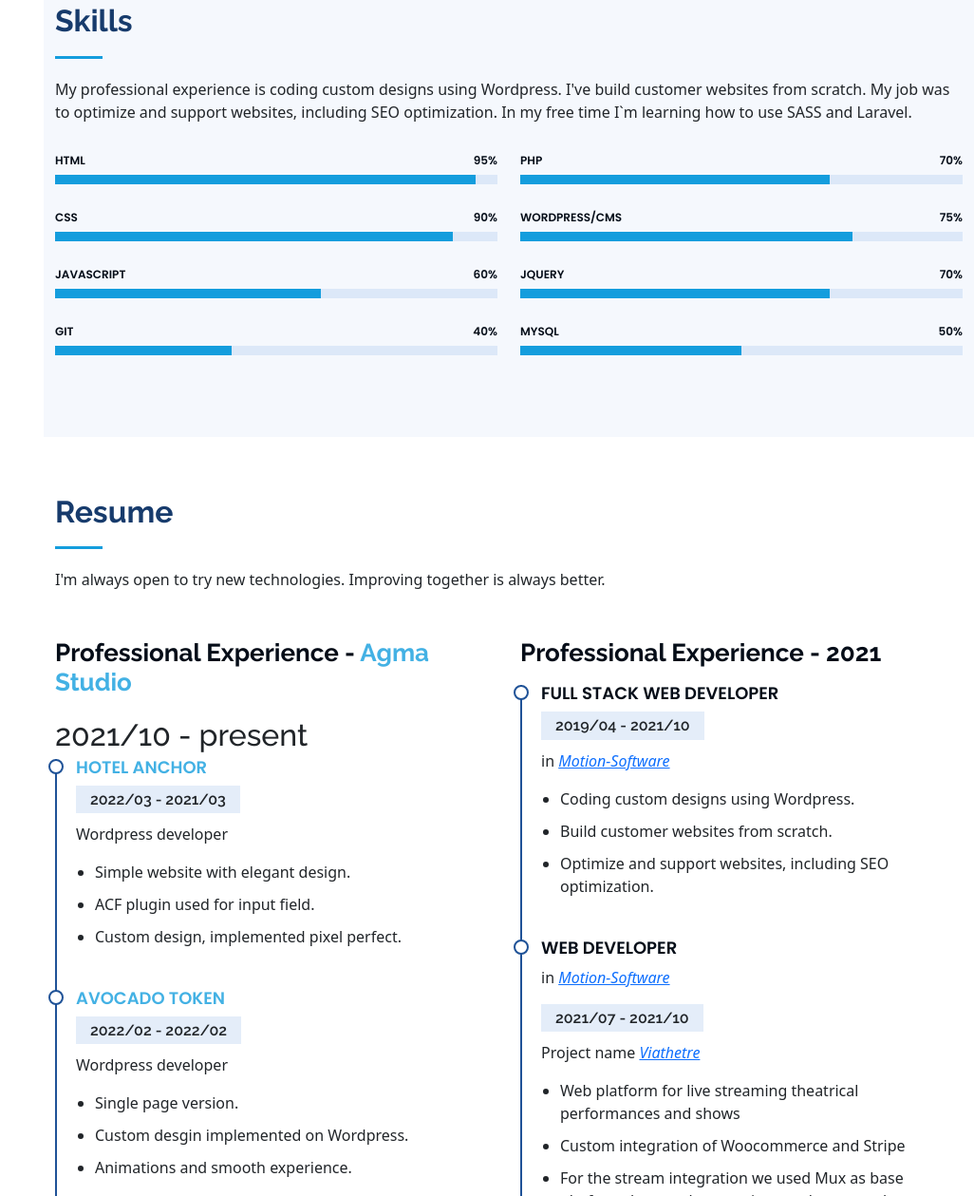
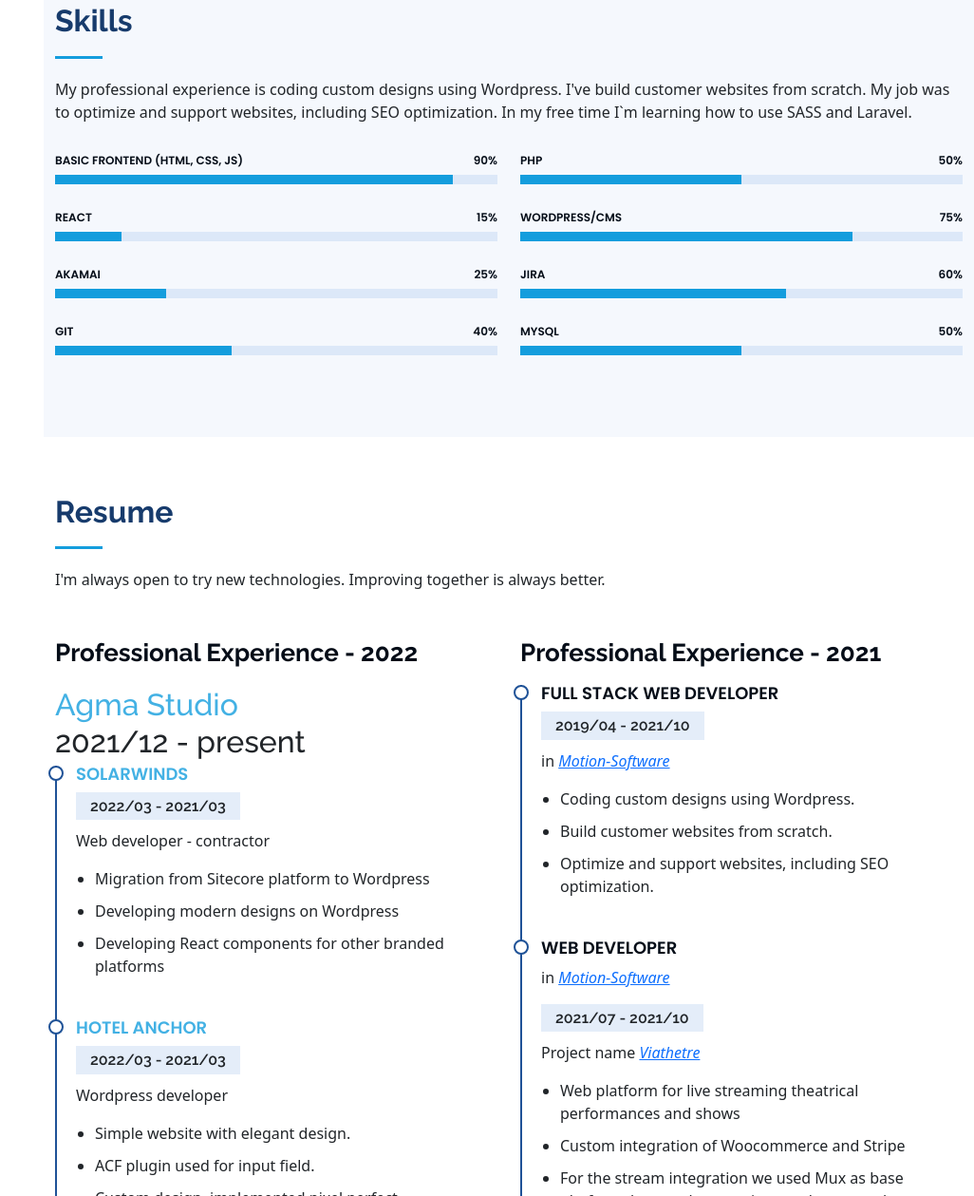
Before and after one commit to KrisKurtashev/digital-CoVer, a plain HTML site: page index.html in a window 1280 px wide. Shown: the part 1541-2800 px from the top of the page at 95% size, without its empty margins (254-1280 px from the left). Drawn offline with Linux system fonts and the light colour scheme.

Commit message:
V-2023-05-fast-update

```diff
--- a/index.html
+++ b/index.html
@@ -104,7 +104,7 @@
               </div>
               <div class="col-lg-6">
                 <ul>
-                  <li><i class="bi bi-chevron-right"></i> <strong>Age:</strong> <span>27</span></li>
+                  <li><i class="bi bi-chevron-right"></i> <strong>Age:</strong> <span>29</span></li>
                   <li><i class="bi bi-chevron-right"></i> <strong>Degree:</strong> <span>Bachelor</span></li>
                   <li><i class="bi bi-chevron-right"></i> <strong>E-mail:</strong> <a href="mailto:kristian.kurtashev@gmail.com"><span>kristian.kurtashev@gmail.com</span></a></li>
                 </ul>
@@ -134,23 +134,23 @@
           <div class="col-lg-6" data-aos="fade-up">
 
             <div class="progress">
-              <span class="skill">HTML <i class="val">95%</i></span>
-              <div class="progress-bar-wrap">
-                <div class="progress-bar" role="progressbar" aria-valuenow="95" aria-valuemin="0" aria-valuemax="100"></div>
-              </div>
-            </div>
-
-            <div class="progress">
-              <span class="skill">CSS <i class="val">90%</i></span>
+              <span class="skill">Basic Frontend (HTML, CSS, JS) <i class="val">90%</i></span>
               <div class="progress-bar-wrap">
                 <div class="progress-bar" role="progressbar" aria-valuenow="90" aria-valuemin="0" aria-valuemax="100"></div>
               </div>
             </div>
 
             <div class="progress">
-              <span class="skill">JavaScript <i class="val">60%</i></span>
+              <span class="skill">React <i class="val">15%</i></span>
               <div class="progress-bar-wrap">
-                <div class="progress-bar" role="progressbar" aria-valuenow="60" aria-valuemin="0" aria-valuemax="100"></div>
+                <div class="progress-bar" role="progressbar" aria-valuenow="15" aria-valuemin="0" aria-valuemax="100"></div>
+              </div>
+            </div>
+
+            <div class="progress">
+              <span class="skill">Akamai <i class="val">25%</i></span>
+              <div class="progress-bar-wrap">
+                <div class="progress-bar" role="progressbar" aria-valuenow="25" aria-valuemin="0" aria-valuemax="100"></div>
               </div>
             </div>
 
@@ -166,9 +166,9 @@
           <div class="col-lg-6" data-aos="fade-up" data-aos-delay="100">
 
             <div class="progress">
-              <span class="skill">PHP <i class="val">70%</i></span>
+              <span class="skill">PHP <i class="val">50%</i></span>
               <div class="progress-bar-wrap">
-                <div class="progress-bar" role="progressbar" aria-valuenow="70" aria-valuemin="0" aria-valuemax="100"></div>
+                <div class="progress-bar" role="progressbar" aria-valuenow="50" aria-valuemin="0" aria-valuemax="100"></div>
               </div>
             </div>
 
@@ -180,9 +180,9 @@
             </div>
 
             <div class="progress">
-              <span class="skill">jQuery <i class="val">70%</i></span>
+              <span class="skill">Jira <i class="val">60%</i></span>
               <div class="progress-bar-wrap">
-                <div class="progress-bar" role="progressbar" aria-valuenow="70" aria-valuemin="0" aria-valuemax="100"></div>
+                <div class="progress-bar" role="progressbar" aria-valuenow="60" aria-valuemin="0" aria-valuemax="100"></div>
               </div>
             </div>
 
@@ -211,8 +211,21 @@
 
         <div class="row">
            <div class="col-lg-6" data-aos="fade-up">
-            <h3 class="resume-title">Professional Experience - <a class="btn-h" href="https://www.agmastudio.com/en/" target="_blank">Agma Studio</a></h3>
-            <h2> 2021/10 - present </h2>
+            <h3 class="resume-title">Professional Experience - 2022</h3>
+            <h2> <a class="btn-h" href="https://www.agmastudio.com/en/" target="_blank">Agma Studio</a> <br/> 2021/12  - present </h2>
+
+            <div class="resume-item">
+              <h4><a class="btn-h" href="https://www.solarwinds.com/" target="_blank">Solarwinds</a></h4>
+              <h5>2022/03 - 2021/03</h5>
+              <p> Web developer - contractor</p>
+
+              <ul>
+                <li>Migration from Sitecore platform to Wordpress</li>
+                <li>Developing modern designs on Wordpress </li>
+                <li>Developing React components for other branded platforms</li>
+              </ul>
+            </div>
+
             <div class="resume-item">
               <h4><a class="btn-h" href="https://hotelanchor.com/en/home-en/" target="_blank">Hotel Anchor</a></h4>
               <h5>2022/03 - 2021/03</h5>
@@ -254,6 +267,43 @@
               <ul>
                 <li>Standart information website.</li>
                 <li>Last version was edited by different dev.</li>
+              </ul>
+            </div>
+
+            <h3 class="resume-title" style="margin-top:50px">Professional Experience - 2020</h3>
+
+            <div class="resume-item">
+              <h4>Web Developer</h4>
+              <p> in <em><a href="https://motion-software.com/">Motion-Software</a></em></p>
+              <h5>2020/05 - 2021/02</h5>
+              <p> Project name <em><a href="https://entrust.bg/">Entrust</a></em></p>
+              <ul>
+                <li>Insurance company Mostly Backend logic with integrated APIs</li>
+                <li>Custom forms orders, outsourced API for calculating car insurance prices, Bank payment integration. </li>
+                <li>(not Supported since spring 2021)</li>
+              </ul>
+            </div>
+
+            <div class="resume-item">
+              <h4>Web Developer</h4>
+              <p> in <em><a href="https://motion-software.com/">Motion-Software</a></em></p>
+              <h5>2020/01 - 2020/03</h5>
+              <p> Project name <em><a href="https://www.zornica.bg/">Zornica</a></em></p>
+              <ul>
+                <li>Website for cleaning, with simple order form.</li>
+                <li> CMS structure, with most blocks having partial code implemented, again Frontend and Backend.  </li>
+                <li>SEO optimization with main focus on schema.org and faster page loading.</li>
+              </ul>
+            </div>
+
+            <div class="resume-item">
+              <h4>Web Developer</h4>
+              <p> in <em><a href="https://motion-software.com/">Motion-Software</a></em></p>
+              <h5>2019/12 - 2020/03</h5>
+              <p> Project name <em><a href="https://www.efbet.com/">Efbet</a></em></p>
+              <ul>
+                <li>Custom WordPress solution for content syncronization between an API and "client" WordPress installations. </li>
+                <li>No physical links, because changed teams and didn't stay till the production version.</li>
               </ul>
             </div>
           </div>
@@ -317,43 +367,6 @@
               </ul>
             </div>
 
-            <h3 class="resume-title">Professional Experience - 2020</h3>
-
-            <div class="resume-item">
-              <h4>Web Developer</h4>
-              <p> in <em><a href="https://motion-software.com/">Motion-Software</a></em></p>
-              <h5>2020/05 - 2021/02</h5>
-              <p> Project name <em><a href="https://entrust.bg/">Entrust</a></em></p>
-              <ul>
-                <li>Insurance company Mostly Backend logic with integrated APIs</li>
-                <li>Custom forms orders, outsourced API for calculating car insurance prices, Bank payment integration. </li>
-                <li>(not Supported since spring 2021)</li>
-              </ul>
-            </div>
-
-            <div class="resume-item">
-              <h4>Web Developer</h4>
-              <p> in <em><a href="https://motion-software.com/">Motion-Software</a></em></p>
-              <h5>2020/01 - 2020/03</h5>
-              <p> Project name <em><a href="https://www.zornica.bg/">Zornica</a></em></p>
-              <ul>
-                <li>Website for cleaning, with simple order form.</li>
-                <li> CMS structure, with most blocks having partial code implemented, again Frontend and Backend.  </li>
-                <li>SEO optimization with main focus on schema.org and faster page loading.</li>
-              </ul>
-            </div>
-
-            <div class="resume-item">
-              <h4>Web Developer</h4>
-              <p> in <em><a href="https://motion-software.com/">Motion-Software</a></em></p>
-              <h5>2019/12 - 2020/03</h5>
-              <p> Project name <em><a href="https://www.efbet.com/">Efbet</a></em></p>
-              <ul>
-                <li>Custom WordPress solution for content syncronization between an API and "client" WordPress installations. </li>
-                <li>No physical links, because changed teams and didn't stay till the production version.</li>
-              </ul>
-            </div>
-
             <h3 class="resume-title">Professional Experience - 2019</h3>
 
             <div class="resume-item">
@@ -398,7 +411,7 @@
           <div class="col-lg-6 box-experience" data-aos="fade-up">
             <div class="resume-item">
               <h4>Bachelor of Information Technology</h4>
-              <p><em>(2-nd year in progress)</em></p>
+              <p><em>(3-rd year in progress)</em></p>
               <h5>2021 - 2024</h5>
               <p><em>New Bulgarian University, Sofia, Bulgaria</em></p>
               <p>Started directly in 2-nd year. </p>
```
